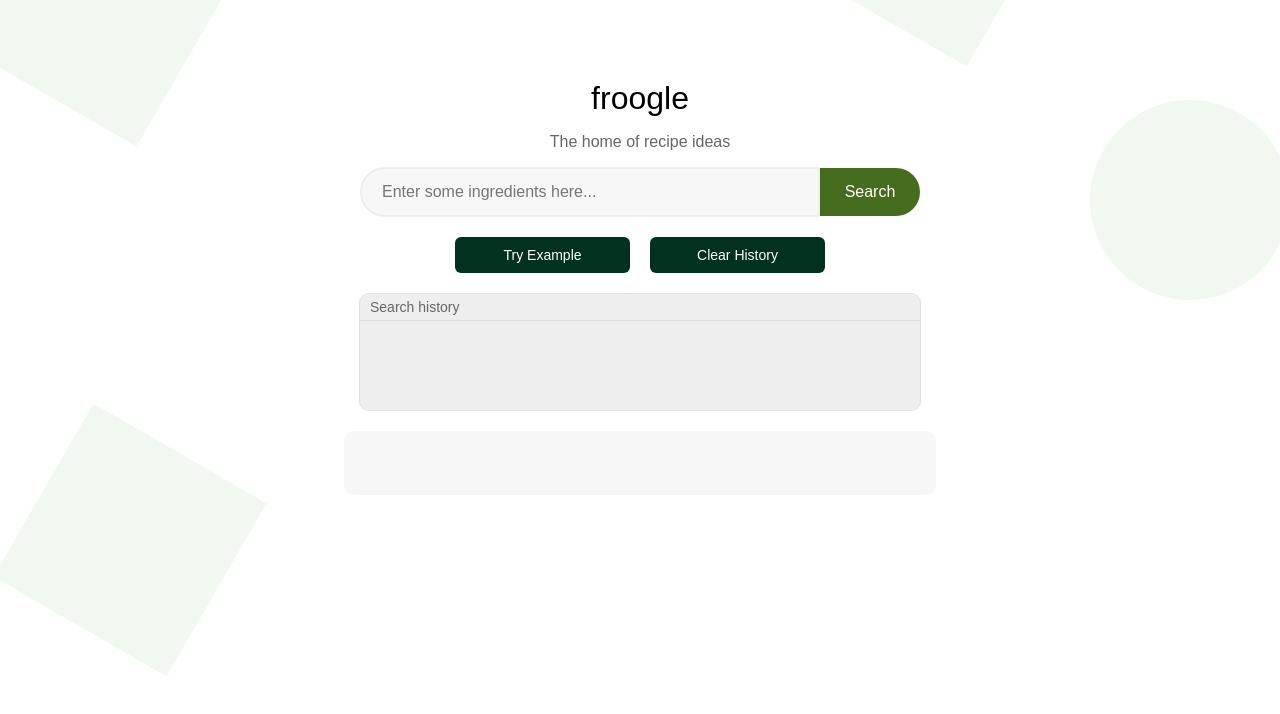
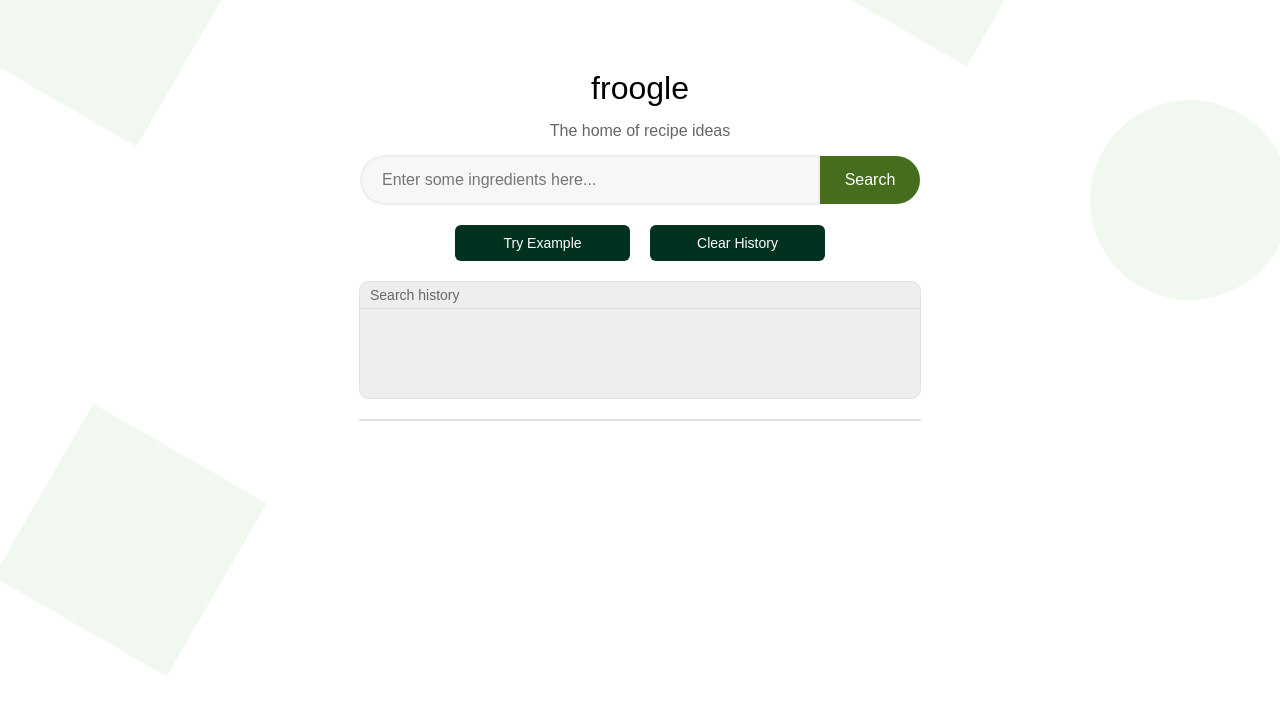
Before and after one commit to mhmh4/froogle, a React (Create React App) app: page / in a window 1280 px wide. Shown: the top 714 px of the page. Built offline with nearby package versions, Linux system fonts and the light colour scheme.

Commit message:
Update App.css

```diff
--- a/src/App.css
+++ b/src/App.css
@@ -9,15 +9,14 @@ h1, h2, h3, h4, h5, h6 {
 
 .logo {
   margin: 0;
-  margin-top: 80px;
+  margin-top: 70px;
 }
 
 .project {
   background-color: #fff;
-  min-width: 150px;
   font-size: 14px;
   border: 1px solid #cdcdcd;
-  min-width: 200px !important;
+  min-width: 175px;
   margin: 5px 5px;
   padding: 0 10px;
   border-radius: 12px;
@@ -65,6 +64,7 @@ h1, h2, h3, h4, h5, h6 {
 }
 
 .slogan {
+  margin: 15px 0;
   color: #666;
 }
 
@@ -123,10 +123,26 @@ input {
 }
 
 .results {
-  margin: 0 auto;
+  margin: 20px auto;
   width: 35em;
-  background-color: #f7f7f7;
+  background-color: #eee;
   border-radius: 10px;
-  padding: 2em 1em;
+  /* padding: 2em 1em; */
+  border: 1px solid #e0e0e0;
   margin-bottom: 50px;
+  /* text-align: center; */
 }
+
+.recipe {
+  background-color: #fff;
+  margin: 10px auto;
+  padding: 15px 0;
+  border-radius: 10px;
+  width: 100%;
+  border: 1px solid #cdcdcd;
+  width: 34em;
+}
+
+.recipe:hover {
+  background-color: #f3f3f3;
+}
```
